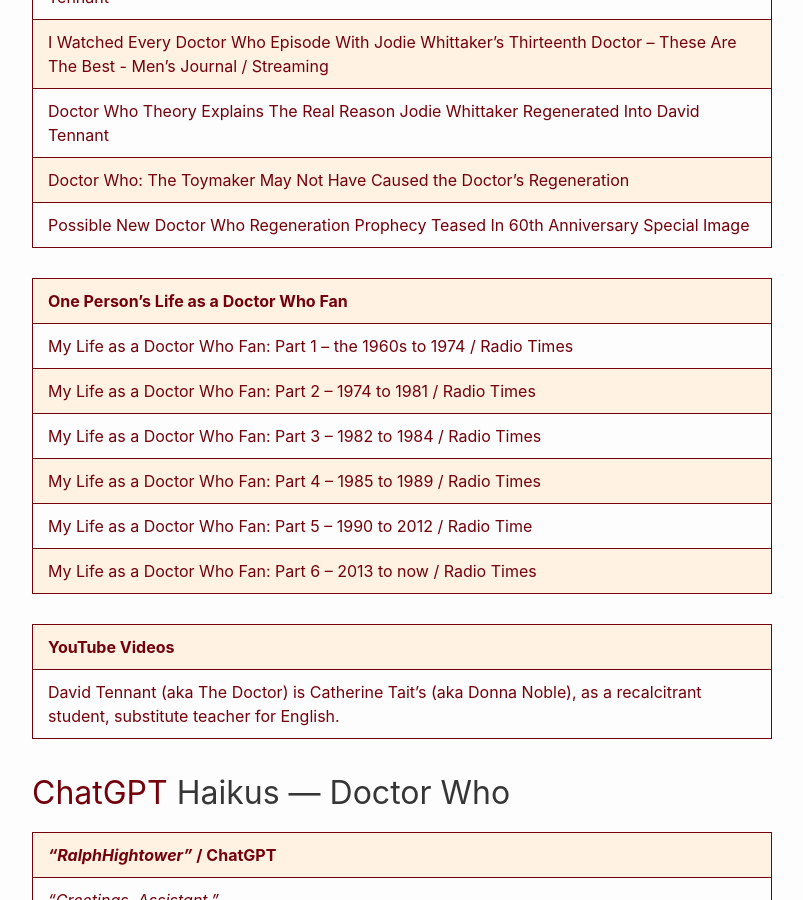
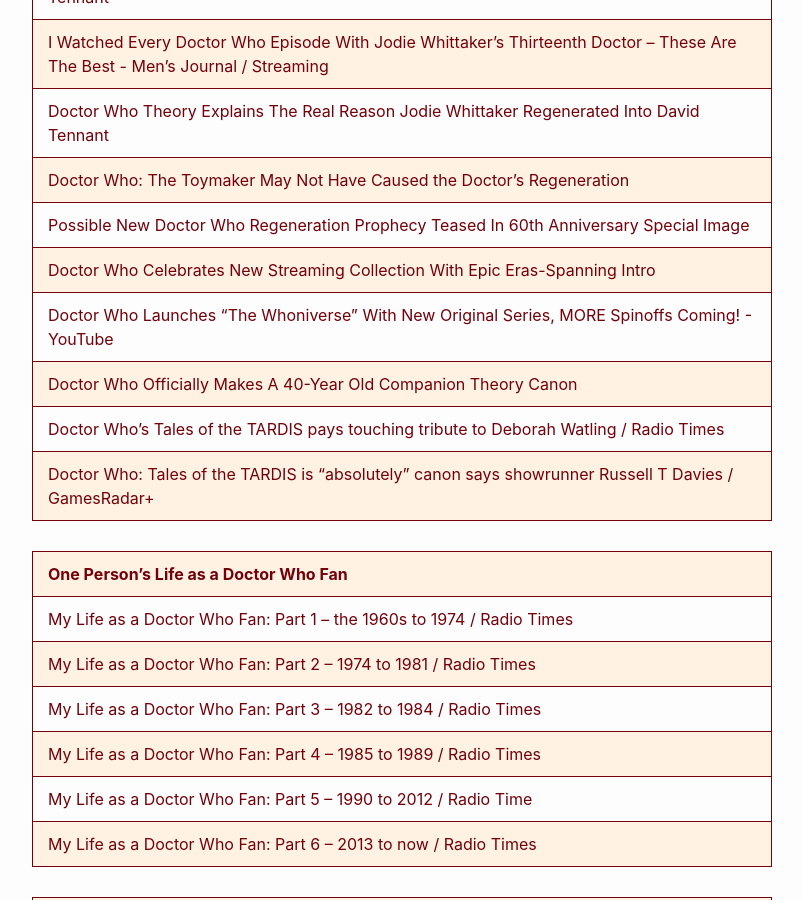
Before and after one commit to RalphHightower/RalphHightower, a Jekyll site: the page built from ScienceFiction/DoctorWho.md, in a window 1280 px wide and 900 px high, scrolled down 3042 px. Shown: the whole window, without its empty margins (238-1041 px from the left). Built offline with Jekyll 4.4.1, drawn with Linux system fonts in a browser that asks for light colours; our own code applies the rules of GitHub Pages for plain Markdown files.

Commit message:
[docs](doc): DoctorWho(extended description)
- DoctorWho
   - News
      - | [Doctor Who Celebrates New Streaming Collection With Epic Eras-Spanning Intro](https://screenrant.com/doctor-who-bbc-iplayer-streaming-intro-video/ ) |
      - | [Doctor Who Launches "The Whoniverse" With New Original Series, MORE Spinoffs Coming! - YouTube](https://www.youtube.com/watch?v=ZpyMus-u4l4 ) |
      - | [Doctor Who Officially Makes A 40-Year Old Companion Theory Canon](https://screenrant.com/doctor-who-tegan-nyssa-relationship-canon/ ) |
      - | [Doctor Who's Tales of the TARDIS pays touching tribute to Deborah Watling / Radio Times](https://www.radiotimes.com/tv/sci-fi/doctor-who-tales-tardis-deborah-watling-newsupdate/ ) |
      - | [Doctor Who: Tales of the TARDIS is "absolutely" canon says showrunner Russell T Davies / GamesRadar+](https://www.gamesradar.com/doctor-who-tales-of-the-tardis-is-absolutely-canon-says-showrunner-russell-t-davies/ ) |

```diff
--- a/ScienceFiction/DoctorWho.md
+++ b/ScienceFiction/DoctorWho.md
@@ -30,6 +30,11 @@
 | [Doctor Who Theory Explains The Real Reason Jodie Whittaker Regenerated Into David Tennant](https://screenrant.com/doctor-who-david-tennant-regeneration-timeline-broken-theory-toymaker/ ) |
 | [Doctor Who: The Toymaker May Not Have Caused the Doctor's Regeneration](https://www.cbr.com/doctor-who-toymaker-regeneration-red-herring/ ) |
 | [Possible New Doctor Who Regeneration Prophecy Teased In 60th Anniversary Special Image](https://screenrant.com/doctor-who-60th-anniversary-david-tennant-regeneration-teased-image/ ) |
+| [Doctor Who Celebrates New Streaming Collection With Epic Eras-Spanning Intro](https://screenrant.com/doctor-who-bbc-iplayer-streaming-intro-video/ ) |
+| [Doctor Who Launches "The Whoniverse" With New Original Series, MORE Spinoffs Coming! - YouTube](https://www.youtube.com/watch?v=ZpyMus-u4l4 ) |
+| [Doctor Who Officially Makes A 40-Year Old Companion Theory Canon](https://screenrant.com/doctor-who-tegan-nyssa-relationship-canon/ ) |
+| [Doctor Who's Tales of the TARDIS pays touching tribute to Deborah Watling / Radio Times](https://www.radiotimes.com/tv/sci-fi/doctor-who-tales-tardis-deborah-watling-newsupdate/ ) |
+| [Doctor Who: Tales of the TARDIS is "absolutely" canon says showrunner Russell T Davies / GamesRadar+](https://www.gamesradar.com/doctor-who-tales-of-the-tardis-is-absolutely-canon-says-showrunner-russell-t-davies/ ) |
 
 | One Person's Life as a Doctor Who Fan|
 |---|
```
